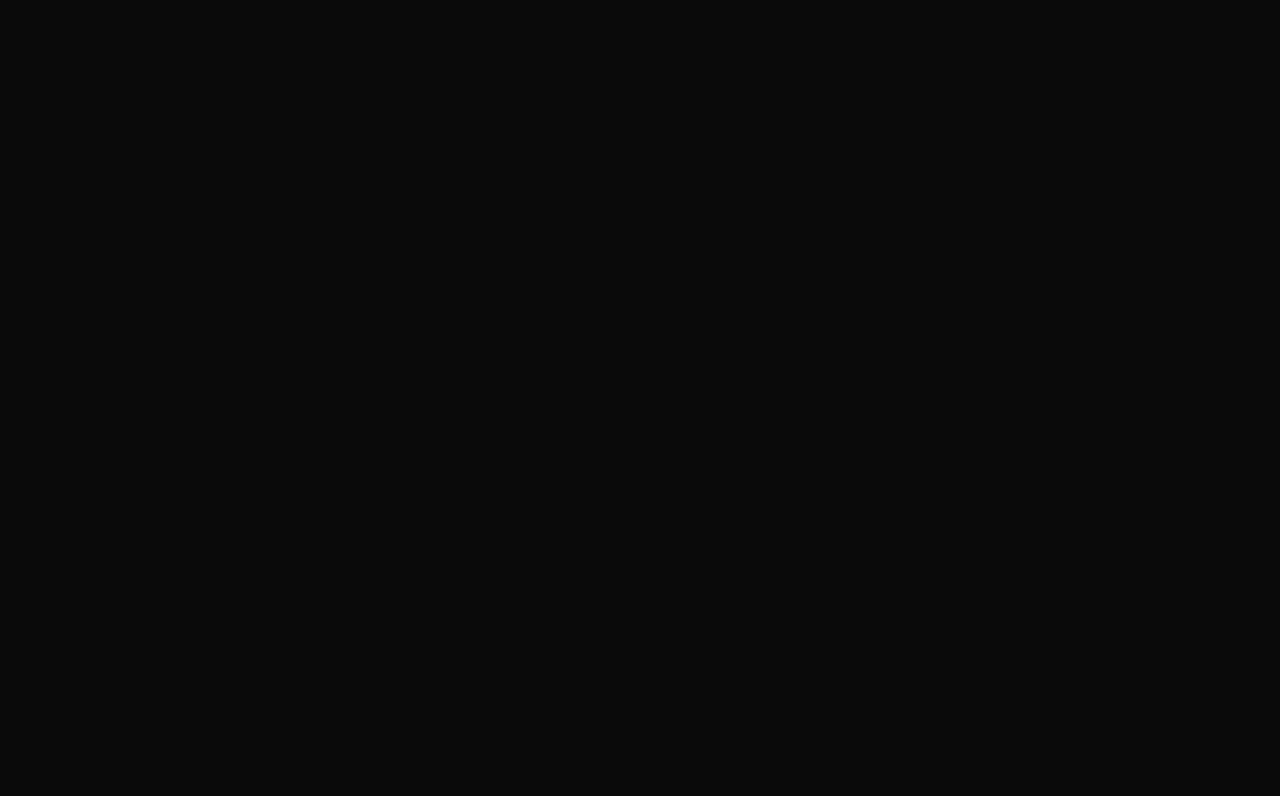
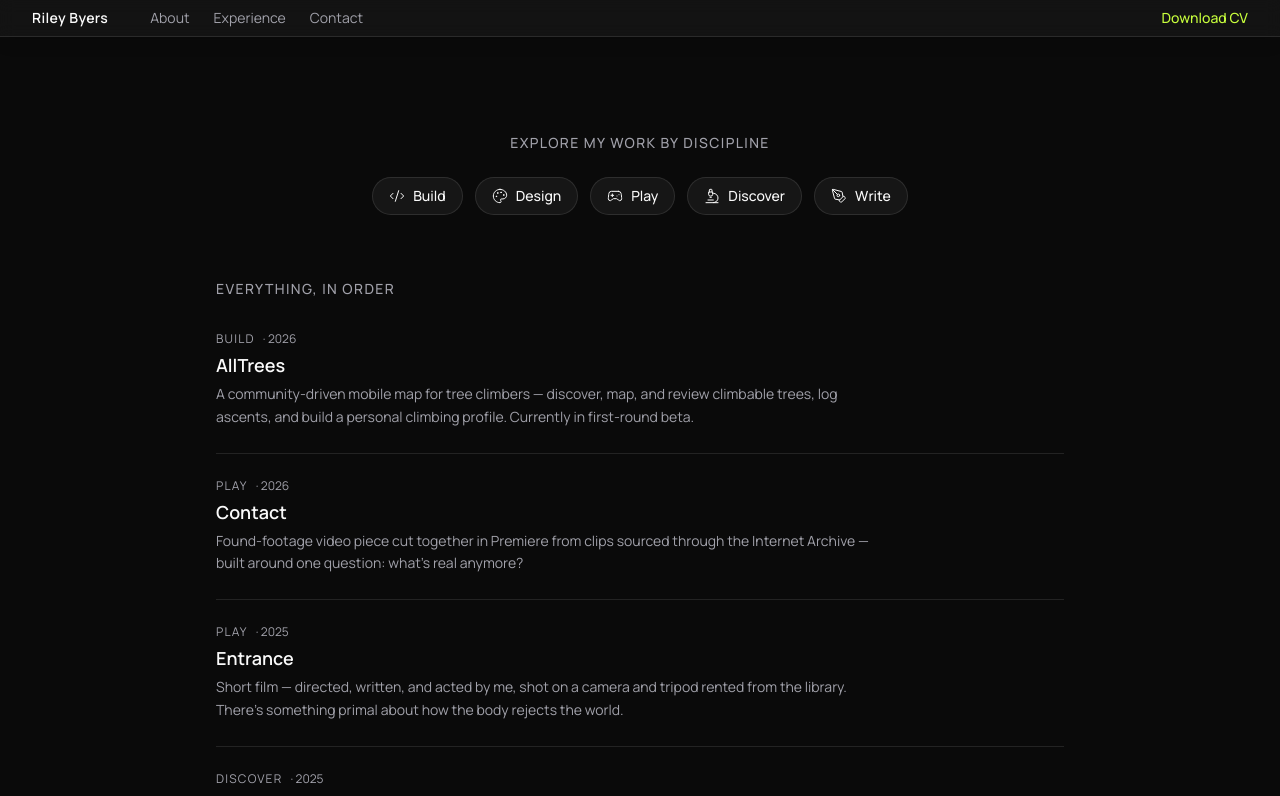
Before and after one commit to rileyb3/portfolio, a Next.js app: page /experience in a window 1280 px wide. Before the commit this address had no page. Shown: the top 796 px of the page. Built offline with nearby package versions, Linux system fonts and the light colour scheme.

Commit message:
Simplify nav to About/Experience/Contact; build Experience page and About stub

```diff
--- /dev/null
+++ b/src/app/about/page.tsx
@@ -0,0 +1,23 @@
+import Footer from "@/components/Footer";
+import { profile } from "@/data/projects";
+
+// Placeholder — just enough so the nav link isn't dead. Worth designing
+// properly once Experience is settled (photo, fuller bio, etc.).
+export default function AboutPage() {
+  return (
+    <>
+      <main className="min-h-screen bg-ink pb-24 pt-16 sm:pt-20">
+        <section className="mx-auto max-w-2xl px-6">
+          <h1 className="text-3xl font-bold tracking-tight text-paper sm:text-4xl">
+            About
+          </h1>
+          <p className="mt-6 text-lg italic leading-snug text-paper/80">
+            {profile.tagline}
+          </p>
+          <p className="mt-6 text-muted">{profile.intro}</p>
+        </section>
+      </main>
+      <Footer />
+    </>
+  );
+}
--- /dev/null
+++ b/src/app/experience/page.tsx
@@ -0,0 +1,50 @@
+import Link from "next/link";
+import DisciplinesCompact from "@/components/DisciplinesCompact";
+import Footer from "@/components/Footer";
+import { chronologicalProjects, projectHref } from "@/data/projects";
+
+export default function ExperiencePage() {
+  return (
+    <>
+      <main className="min-h-screen bg-ink pb-24 pt-16 sm:pt-20">
+        <DisciplinesCompact />
+
+        <section className="mx-auto max-w-4xl px-6 pt-16">
+          <h2 className="mb-2 text-sm font-medium uppercase tracking-widest text-muted">
+            Everything, in order
+          </h2>
+          <ul className="divide-y divide-white/10">
+            {chronologicalProjects.map((project) => (
+              <li key={`${project.categoryId}-${project.slug}`}>
+                <Link
+                  href={projectHref(project)}
+                  className="group flex flex-col gap-1 py-6 sm:flex-row sm:items-baseline sm:justify-between sm:gap-8"
+                >
+                  <div className="min-w-0">
+                    <div className="flex items-center gap-2">
+                      <span className="text-xs uppercase tracking-widest text-muted">
+                        {project.categoryLabel}
+                      </span>
+                      {project.year && (
+                        <span className="text-xs text-muted">
+                          · {project.year}
+                        </span>
+                      )}
+                    </div>
+                    <h3 className="mt-1 text-lg font-semibold text-paper transition group-hover:text-accent">
+                      {project.title}
+                    </h3>
+                    <p className="mt-1 max-w-2xl text-sm leading-relaxed text-muted">
+                      {project.description}
+                    </p>
+                  </div>
+                </Link>
+              </li>
+            ))}
+          </ul>
+        </section>
+      </main>
+      <Footer />
+    </>
+  );
+}
--- /dev/null
+++ b/src/components/DisciplinesCompact.tsx
@@ -0,0 +1,52 @@
+import Link from "next/link";
+import {
+  Code2,
+  Palette,
+  Gamepad2,
+  Microscope,
+  PenTool,
+  Images,
+} from "lucide-react";
+import type { LucideIcon } from "lucide-react";
+import { categories } from "@/data/projects";
+
+const iconMap: Record<string, LucideIcon> = {
+  build: Code2,
+  design: Palette,
+  play: Gamepad2,
+  discover: Microscope,
+  write: PenTool,
+};
+
+// A slimmed-down version of the homepage's "Explore my work by
+// discipline" tiles — small pills in a single row instead of big square
+// cards, for use at the top of the Experience page (no hero photo behind
+// it here, so none of the overlap/parallax mechanics from the homepage
+// version apply).
+export default function DisciplinesCompact() {
+  return (
+    <section className="mx-auto max-w-4xl px-6 pt-4 text-center">
+      <h2 className="mb-6 text-sm font-medium uppercase tracking-widest text-muted">
+        Explore my work by discipline
+      </h2>
+      <div className="flex flex-wrap items-center justify-center gap-3">
+        {categories.map((c) => {
+          const Icon = iconMap[c.id] ?? Images;
+          return (
+            <Link
+              key={c.id}
+              href={`/${c.id}`}
+              className="group flex items-center gap-2 rounded-full border border-white/10 bg-white/5 px-4 py-2 text-sm font-medium text-paper transition hover:border-white/25 hover:bg-white/10"
+            >
+              <Icon
+                className="h-4 w-4 text-paper transition group-hover:text-accent"
+                strokeWidth={1.5}
+              />
+              {c.label}
+            </Link>
+          );
+        })}
+      </div>
+    </section>
+  );
+}
--- a/src/components/Header.tsx
+++ b/src/components/Header.tsx
@@ -1,11 +1,17 @@
 import Link from "next/link";
-import { categories, profile } from "@/data/projects";
+import { profile } from "@/data/projects";
 
 // Global nav — sticky across every page (wired into layout.tsx). Kept
 // deliberately plain: text-only links, no icons or per-item pill
 // backgrounds — those were adding visual noise once the rest of the
 // homepage got busier. One accent-colored CTA (Download CV) is the only
 // strong visual element in the bar.
+const navLinks = [
+  { label: "About", href: "/about" },
+  { label: "Experience", href: "/experience" },
+  { label: "Contact", href: "/#contact" },
+];
+
 export default function Header() {
   return (
     <header className="sticky top-0 z-50">
@@ -18,24 +24,16 @@ export default function Header() {
         </Link>
 
         <ul className="hidden items-center gap-1 text-sm sm:flex">
-          {categories.map((c) => (
-            <li key={c.id}>
+          {navLinks.map((link) => (
+            <li key={link.href}>
               <Link
-                href={`/${c.id}`}
+                href={link.href}
                 className="inline-block px-2.5 py-1 text-muted transition hover:bg-accent hover:text-ink"
               >
-                {c.label}
+                {link.label}
               </Link>
             </li>
           ))}
-          <li>
-            <Link
-              href="/#contact"
-              className="inline-block px-2.5 py-1 text-muted transition hover:bg-accent hover:text-ink"
-            >
-              Contact
-            </Link>
-          </li>
         </ul>
 
         <Link
--- a/src/data/projects.ts
+++ b/src/data/projects.ts
@@ -655,6 +655,29 @@ export function getProjectBySlug(slug: string) {
   return slugProjects.find((p) => p.slug === slug);
 }
 
+// Every project, once each (a few — like AllTrees' UI/UX and Branding
+// entries — appear under more than one discipline as the same slug; the
+// first occurrence, in category order, wins), sorted newest-first by
+// year. A handful of projects don't carry a year at all (ongoing work
+// like this site itself, or writing still awaiting publication) — those
+// sort to the end rather than guessing a date.
+export const chronologicalProjects = (() => {
+  const seen = new Set<string>();
+  const deduped = slugProjects.filter((p) => {
+    if (seen.has(p.slug)) return false;
+    seen.add(p.slug);
+    return true;
+  });
+  return deduped.sort((a, b) => {
+    const ay = a.year ? parseInt(a.year, 10) : null;
+    const by = b.year ? parseInt(b.year, 10) : null;
+    if (ay === null && by === null) return 0;
+    if (ay === null) return 1;
+    if (by === null) return -1;
+    return by - ay;
+  });
+})();
+
 // Every project card links to its own dedicated page — whatever info
 // exists (description, link, gallery) is shown there, even if that's
 // just the description.
```
